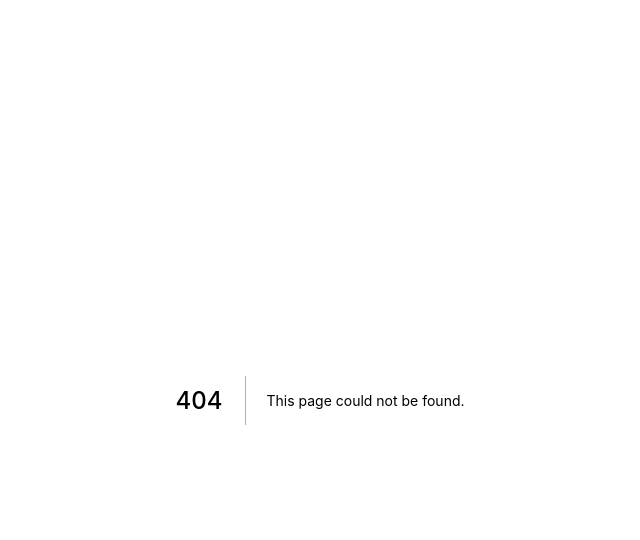
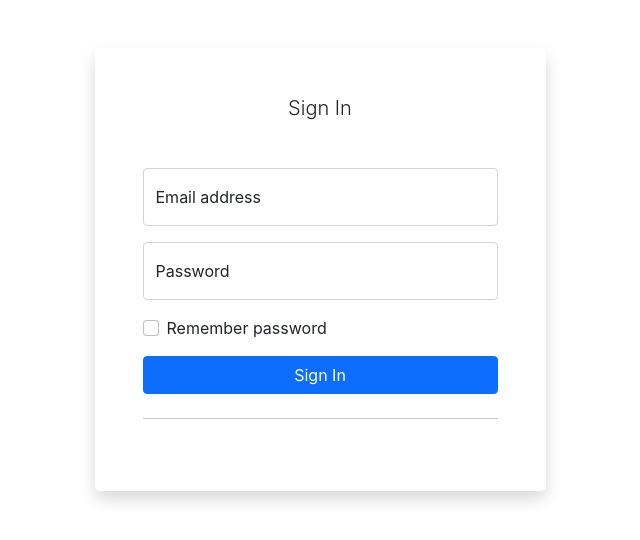
Before and after one commit to nabilAparicio/proyectoPucho, a Next.js app: page /login in a window 1280 px wide. Before the commit this address had no page. Shown: the top 540 px of the page, without its empty margins (320-960 px from the left). Built offline with nearby package versions, Linux system fonts and the light colour scheme.

Commit message:
la calma antes de la tormenta

```diff
--- a/package.json
+++ b/package.json
@@ -8,9 +8,12 @@
     "lint": "next lint"
   },
   "dependencies": {
+    "axios": "^0.25.0",
+    "bootstrap": "^5.1.3",
     "next": "12.0.8",
     "react": "17.0.2",
-    "react-dom": "17.0.2"
+    "react-dom": "17.0.2",
+    "reactstrap": "^9.0.1"
   },
   "devDependencies": {
     "eslint": "8.7.0",
--- a/pages/_app.js
+++ b/src/pages/_app.js
@@ -1,3 +1,4 @@
+import 'bootstrap/dist/css/bootstrap.css';
 import '../styles/globals.css'
 
 function MyApp({ Component, pageProps }) {
--- /dev/null
+++ b/src/pages/login.js
@@ -0,0 +1,72 @@
+import React from "react";
+// reactstrap components
+import { Button } from "reactstrap";
+
+const preventDefault = f => e => {
+  e.preventDefault()
+  f(e)
+}
+
+
+function Login() {
+
+    const handleSubmit = async (event) => {
+        event.preventDefault()
+        let data = {email: event.target.email.value, password: event.target.password.value}
+        const settings = {
+            method: 'POST',
+            headers: {
+                'Accept': 'application/json',
+                'Content-Type': 'application/json',
+            },
+            body: JSON.stringify(data)
+        };
+        try {
+            const fetchResponse = await fetch(`http://projects.nurtech.org/api/login`, settings);
+            const token = await fetchResponse.json();
+            console.log(token)
+            return data;
+        } catch (e) {
+            console.error(e)
+        }
+    }
+
+    return <div>
+      <div class="container">
+    <div class="row">
+      <div class="col-sm-9 col-md-7 col-lg-5 mx-auto">
+        <div class="card border-0 shadow rounded-3 my-5">
+          <div class="card-body p-4 p-sm-5">
+            <h5 class="card-title text-center mb-5 fw-light fs-5">Sign In</h5>
+            <form onSubmit={handleSubmit}>
+              <div class="form-floating mb-3">
+                <input name="email" type="email" class="form-control" id="floatingInput" placeholder="name@example.com"/>
+                <label for="floatingInput">Email address</label>
+              </div>
+              <div class="form-floating mb-3">
+                <input name="password" type="password" class="form-control" id="floatingPassword" placeholder="Password"/>
+                <label for="floatingPassword">Password</label>
+              </div>
+
+              <div class="form-check mb-3">
+                <input class="form-check-input" type="checkbox" value="" id="rememberPasswordCheck"/>
+                <label class="form-check-label" for="rememberPasswordCheck">
+                  Remember password
+                </label>
+              </div>
+              <div class="d-grid">
+              <Button color="primary" type="submit">
+                Sign In
+              </Button>
+              </div>
+              <hr class="my-4"/>
+            </form>
+          </div>
+        </div>
+      </div>
+    </div>
+  </div>
+  </div>
+  }
+
+  export default Login
```
Also changed, not shown: src/pages/login2.js (added, +72 -0 lines), src/pages/api/hello.js (renamed from pages/api/hello.js), src/pages/index.js (renamed from pages/index.js), src/styles/Home.module.css (renamed from styles/Home.module.css), src/styles/globals.css (renamed from styles/globals.css), 1 other file (tests, documents, lock files or other folders).
